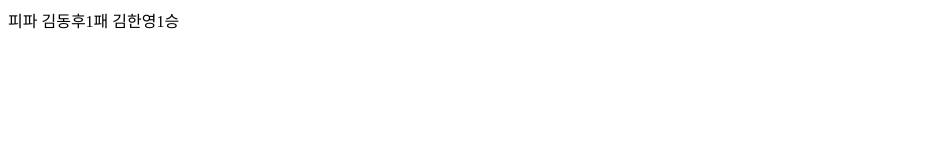
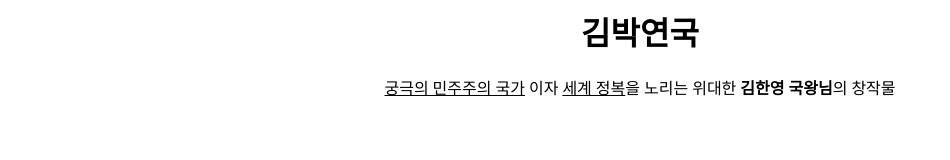
Before and after one commit to kim4445/KimBakYeonKoog, a plain HTML site: page index.html in a window 1280 px wide. Shown: the whole page, without its empty margins (0-950 px from the left). Drawn offline with Linux system fonts and the light colour scheme.

Commit message:
Update index.html

```diff
--- a/index.html
+++ b/index.html
@@ -1 +1,10 @@
-피파 김동후1패 김한영1승
+<head>
+<style>
+h1 {text-align: center;}
+p {text-align: center;}
+</style>
+</head>
+
+<title>김박연국</title>
+<h1>김박연국</h1>
+<p><u>궁극의 민주주의 국가</u> 이자 <u>세계 정복</u>을 노리는 위대한 <strong>김한영 국왕님</strong>의 창작물</p>
```
